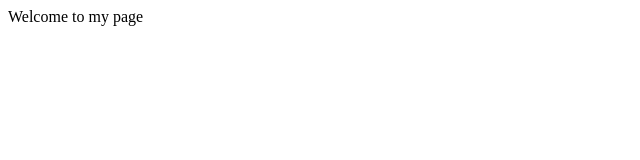
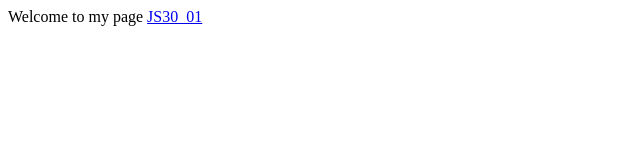
Before and after one commit to chao99152/chao99152.github.io, a plain HTML site: page index.html in a window 1280 px wide. Shown: the full height of the page, 0-640 px from the left. Drawn offline with Linux system fonts and the light colour scheme.

Commit message:
Update index.html

```diff
--- a/index.html
+++ b/index.html
@@ -1 +1,2 @@
  Welcome to my page
+<a href="https://github.com/chao99152/JS30_01">JS30_01</a>
```
